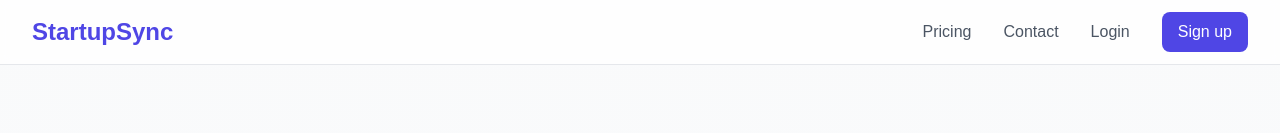
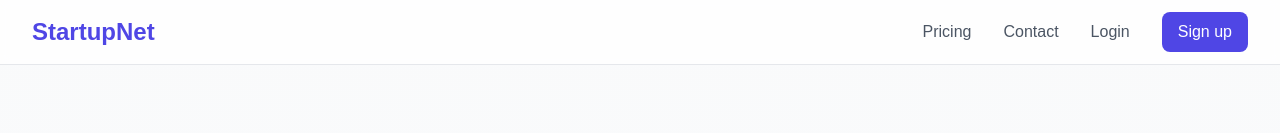
Before and after one commit to RobinkumarJ246/startupnet, a Next.js app: page / in a window 1280 px wide. Shown: the top 133 px of the page. Built offline with nearby package versions, Linux system fonts and the light colour scheme.

Commit message:
name change

```diff
--- a/src/app/layout.js
+++ b/src/app/layout.js
@@ -12,8 +12,8 @@ const geistMono = Geist_Mono({
 });
 
 export const metadata = {
-  title: "Create Next App",
-  description: "Generated by create next app",
+  title: "StartupNet",
+  description: "Collab and grow",
 };
 
 export default function RootLayout({ children }) {
--- a/src/app/page.js
+++ b/src/app/page.js
@@ -11,7 +11,7 @@ const LandingPage = () => {
       <div className="flex items-center gap-8">
         <div className="flex-shrink-0">
           <Link href="/" className="text-2xl font-bold text-indigo-600">
-            StartupSync
+            StartupNet
           </Link>
         </div>
       </div>
```
